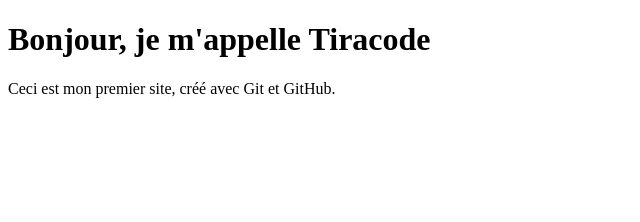
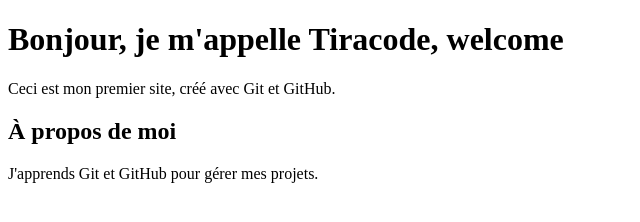
Before and after one commit to TiraCodeX/My_Project, a plain HTML site: page index.html in a window 1280 px wide. Shown: the whole page, without its empty margins (0-640 px from the left). Drawn offline with Linux system fonts and the light colour scheme.

Commit message:
Ajout du style et de la section À propos

```diff
--- a/index.html
+++ b/index.html
@@ -7,8 +7,10 @@
     </head>
 
     <body>
-        <h1>Bonjour, je m'appelle Tiracode</h1>
+        <h1>Bonjour, je m'appelle Tiracode, welcome</h1>
         <p>Ceci est mon premier site, créé avec Git et GitHub.</p>
+        <h2>À propos de moi</h2>
+        <p>J'apprends Git et GitHub pour gérer mes projets.</p>
     </body>
 
 </html>
```
